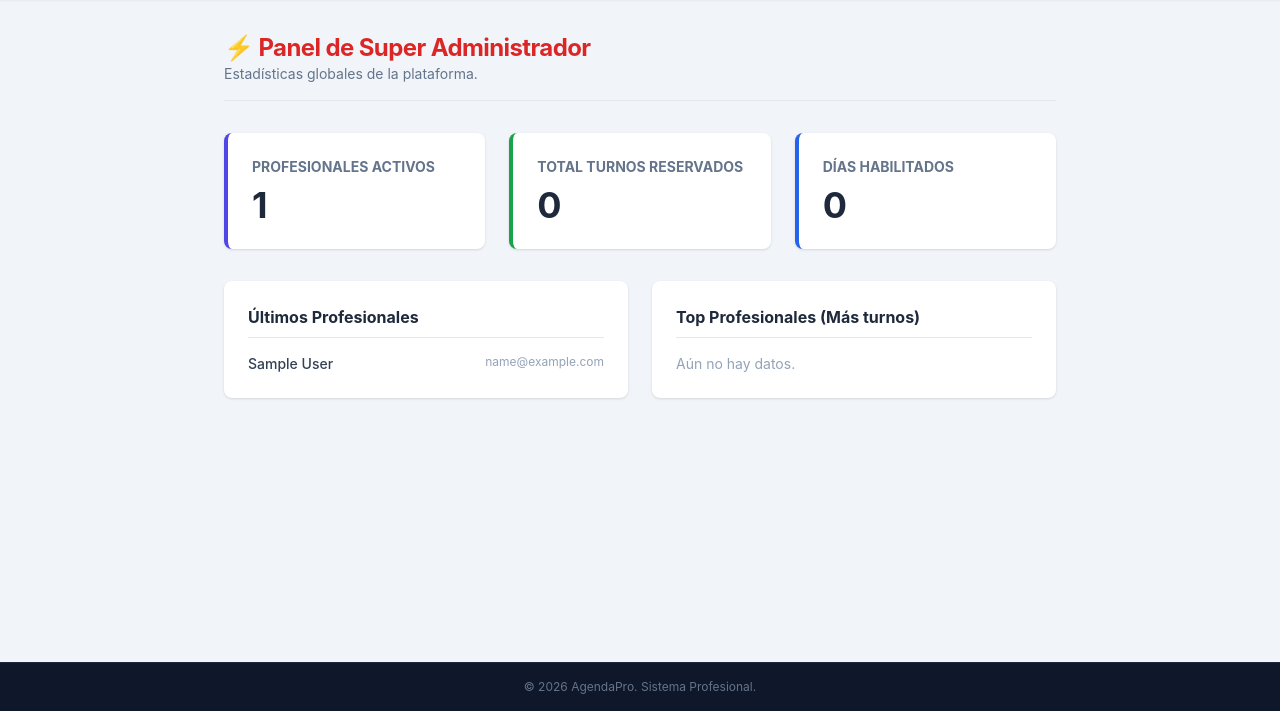
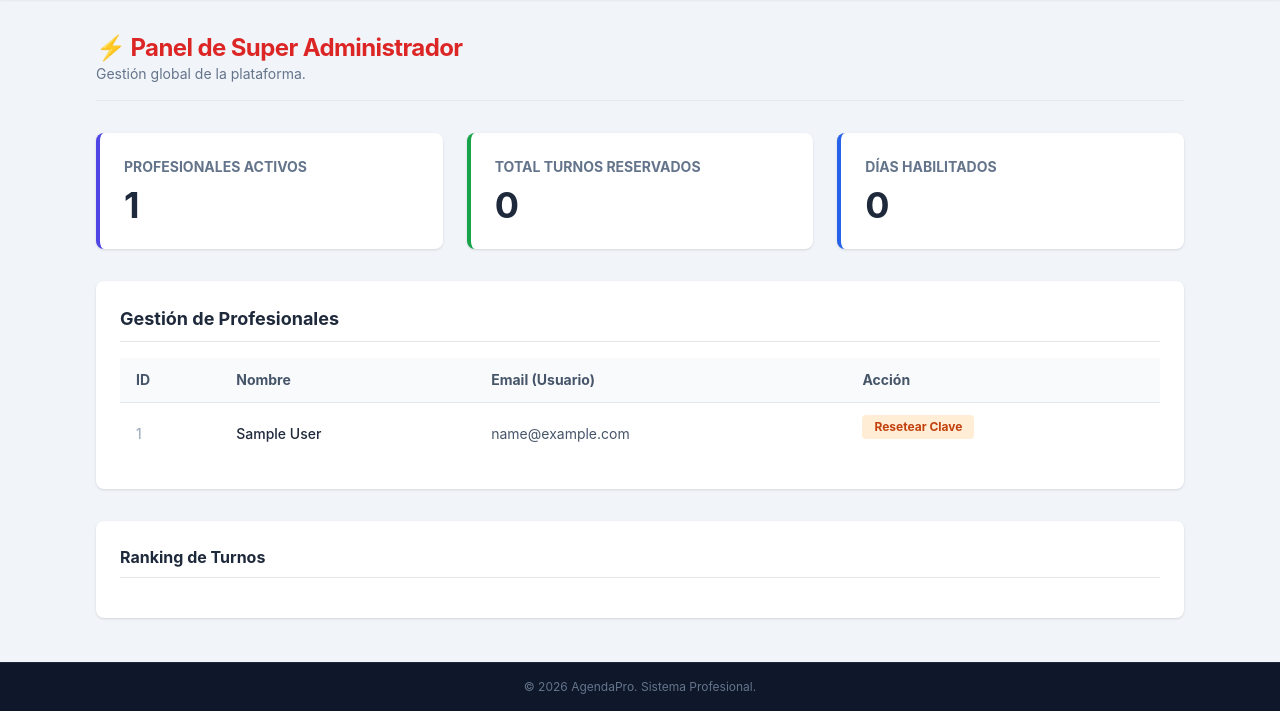
Before and after one commit to guille001-star/AgendaPro, a Flask app: page /super-admin in a window 1280 px wide. Shown: the part 89-800 px from the top of the page. Run offline with Flask 3, Linux system fonts and the light colour scheme; the visitor is signed in with stand-in values (Sample User, id 1); data comes from the database, SQL or seed files in the repository; data that the repository does not hold is empty; some libraries are stand-ins or nearby versions.

Commit message:
Funcion de reseteo de claves para admin

```diff
--- a/app/routes/admin.py
+++ b/app/routes/admin.py
@@ -1,13 +1,14 @@
-from flask import Blueprint, render_template
+from flask import Blueprint, render_template, redirect, url_for, flash, request
 from flask_login import login_required, current_user
 from app import db
 from app.models.user import User
 from app.models.appointment import Appointment
 from app.models.available_day import AvailableDay
+from werkzeug.security import generate_password_hash
+from sqlalchemy import func
 
 admin = Blueprint('admin', __name__)
 
-# Decorador simple para proteger la ruta (Solo el primer usuario es admin)
 def admin_required(f):
     def decorated_function(*args, **kwargs):
         if not current_user.is_authenticated or current_user.id != 1:
@@ -24,12 +25,9 @@ def panel():
     total_appointments = Appointment.query.count()
     total_days_configured = AvailableDay.query.count()
 
-    # Ultimos 5 profesionales registrados
-    latest_users = User.query.order_by(User.id.desc()).limit(5).all()
+    # Mostramos TODOS los usuarios para gestión
+    all_users = User.query.order_by(User.id.desc()).all()
 
-    # Top profesionales con mas turnos (requiere query especial)
-    # Usamos una consulta raw simple para contar
-    from sqlalchemy import func
     top_users = db.session.query(
         User.name,
         func.count(Appointment.id).label('count')
@@ -39,5 +37,17 @@ def panel():
                            total_users=total_users,
                            total_appointments=total_appointments,
                            total_days_configured=total_days_configured,
-                           latest_users=latest_users,
+                           all_users=all_users,
                            top_users=top_users)
+
+# NUEVA RUTA: Resetear contraseña
+@admin.route('/super-admin/reset-password/<int:user_id>', methods=['POST'])
+@login_required
+@admin_required
+def reset_password(user_id):
+    user = User.query.get_or_404(user_id)
+    # Reseteamos la contraseña a '123456'
+    user.set_password('123456')
+    db.session.commit()
+    flash(f'Contraseña de {user.name} reseteada a: 123456')
+    return redirect(url_for('admin.panel'))
--- a/app/templates/admin/panel.html
+++ b/app/templates/admin/panel.html
@@ -1,10 +1,10 @@
 {% extends "base.html" %}
 {% block content %}
-<div class="p-8 max-w-4xl mx-auto">
+<div class="p-8 max-w-6xl mx-auto">
 
     <div class="mb-8 border-b pb-4">
         <h1 class="text-2xl font-bold text-red-600 tracking-tight">⚡ Panel de Super Administrador</h1>
-        <p class="text-slate-500 text-sm">Estadísticas globales de la plataforma.</p>
+        <p class="text-slate-500 text-sm">Gestión global de la plataforma.</p>
     </div>
 
     <!-- TARJETAS DE RESUMEN -->
@@ -23,25 +23,49 @@
         </div>
     </div>
 
-    <!-- LISTADOS -->
-    <div class="grid grid-cols-1 md:grid-cols-2 gap-6">
+    <!-- GESTIÓN DE USUARIOS (NUEVO) -->
+    <div class="bg-white rounded-lg shadow p-6 mb-8 overflow-x-auto">
+        <h3 class="font-bold text-slate-800 mb-4 text-lg border-b pb-2">Gestión de Profesionales</h3>
 
-        <!-- Ultimos Registrados -->
-        <div class="bg-white p-6 rounded-lg shadow">
-            <h3 class="font-bold text-slate-800 mb-4 border-b pb-2">Últimos Profesionales</h3>
-            <ul class="space-y-3">
-                {% for user in latest_users %}
-                <li class="flex justify-between text-sm">
-                    <span class="font-medium text-slate-700">{{ user.name }}</span>
-                    <span class="text-slate-400 text-xs">{{ user.email }}</span>
-                </li>
+        {% with messages = get_flashed_messages() %}
+            {% if messages %}
+                <div class="bg-yellow-100 text-yellow-800 p-3 rounded mb-4 text-sm">
+                    {% for message in messages %}{{ message }}{% endfor %}
+                </div>
+            {% endif %}
+        {% endwith %}
+
+        <table class="min-w-full divide-y divide-slate-200 text-sm">
+            <thead class="bg-slate-50">
+                <tr>
+                    <th class="px-4 py-3 text-left font-bold text-slate-600">ID</th>
+                    <th class="px-4 py-3 text-left font-bold text-slate-600">Nombre</th>
+                    <th class="px-4 py-3 text-left font-bold text-slate-600">Email (Usuario)</th>
+                    <th class="px-4 py-3 text-left font-bold text-slate-600">Acción</th>
+                </tr>
+            </thead>
+            <tbody class="divide-y divide-slate-100">
+                {% for user in all_users %}
+                <tr class="hover:bg-slate-50">
+                    <td class="px-4 py-3 text-slate-400">{{ user.id }}</td>
+                    <td class="px-4 py-3 font-medium text-slate-800">{{ user.name }}</td>
+                    <td class="px-4 py-3 text-slate-600">{{ user.email }}</td>
+                    <td class="px-4 py-3">
+                        <form action="{{ url_for('admin.reset_password', user_id=user.id) }}" method="POST" onsubmit="return confirm('¿Seguro? La nueva contraseña será 123456');">
+                            <button type="submit" class="px-3 py-1 bg-orange-100 text-orange-700 rounded font-bold text-xs hover:bg-orange-200 transition">
+                                Resetear Clave
+                            </button>
+                        </form>
+                    </td>
+                </tr>
                 {% endfor %}
-            </ul>
+            </tbody>
+        </table>
     </div>
 
     <!-- Top Profesionales -->
     <div class="bg-white p-6 rounded-lg shadow">
-            <h3 class="font-bold text-slate-800 mb-4 border-b pb-2">Top Profesionales (Más turnos)</h3>
+        <h3 class="font-bold text-slate-800 mb-4 border-b pb-2">Ranking de Turnos</h3>
         <ul class="space-y-3">
             {% for name, count in top_users %}
             <li class="flex justify-between text-sm">
@@ -49,12 +73,8 @@
                 <span class="bg-indigo-100 text-indigo-700 px-2 py-0.5 rounded-full text-xs font-bold">{{ count }} turnos</span>
             </li>
             {% endfor %}
-                {% if not top_users %}
-                    <p class="text-sm text-slate-400">Aún no hay datos.</p>
-                {% endif %}
         </ul>
     </div>
 
 </div>
-</div>
 {% endblock %}
```
Lines whose indentation alone changed are shown as unchanged.
